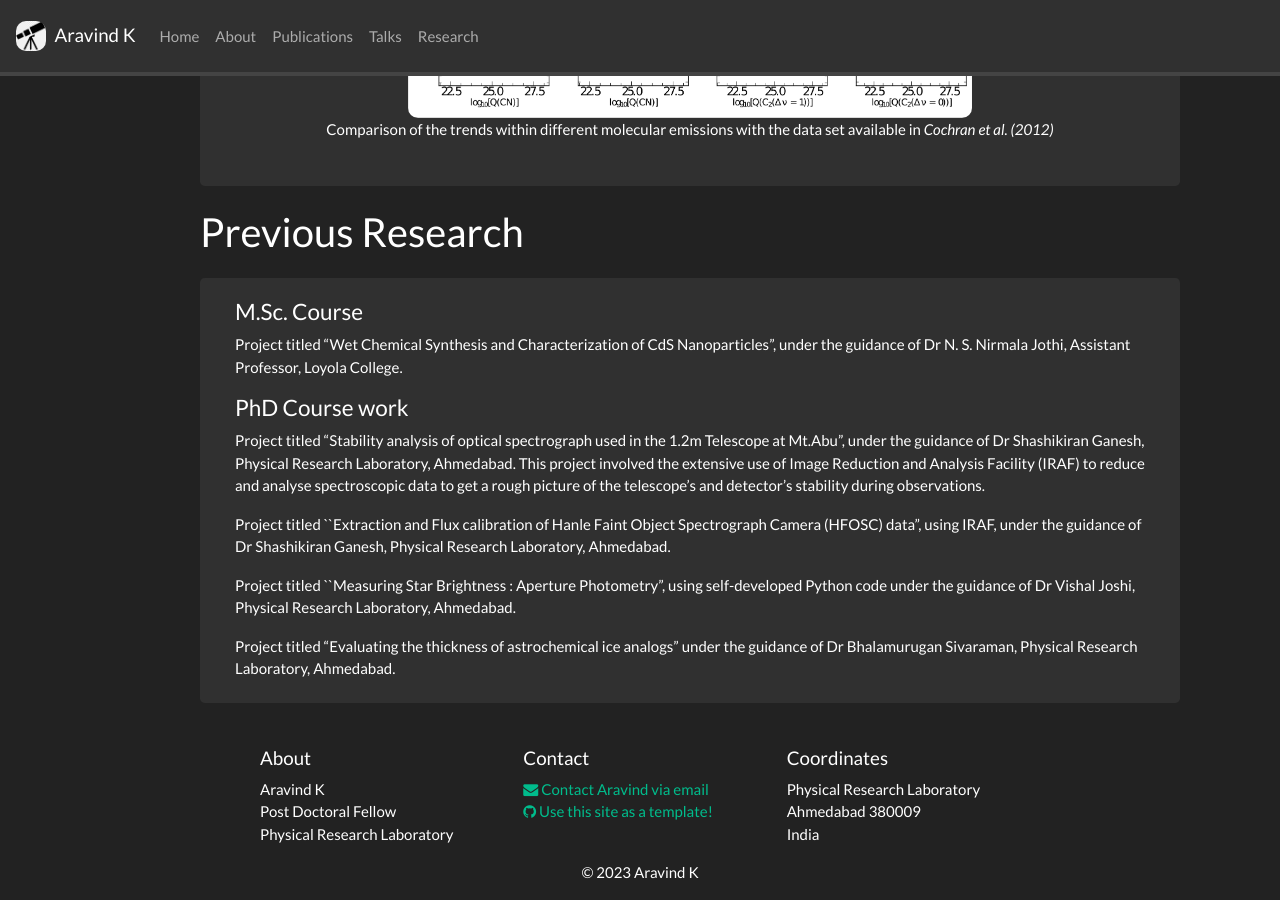
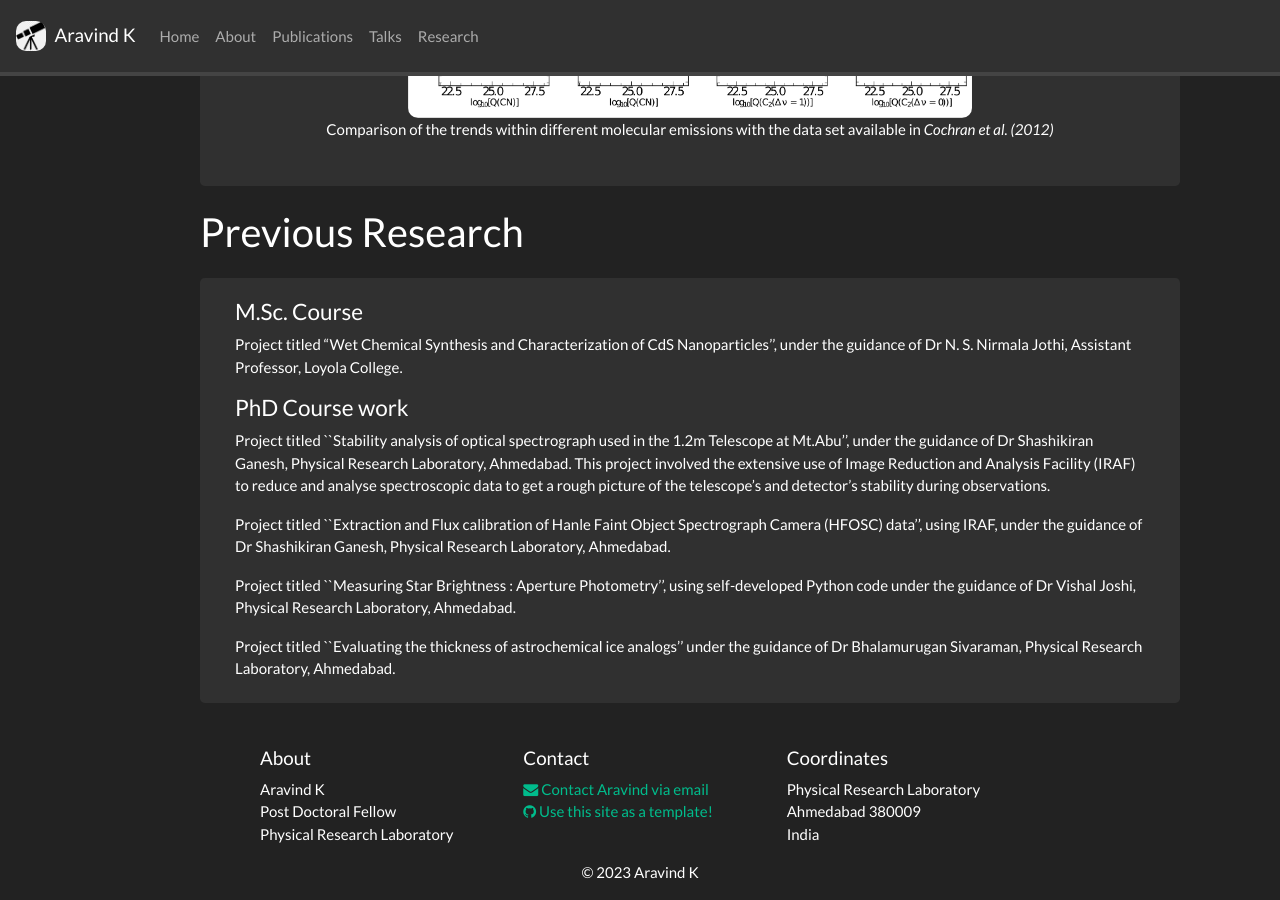
Before and after one commit to DrAravind1192/DrAravind1192.github.io, a Jekyll site: the page built from _pages/research.md, in a window 1280 px wide and 900 px high, scrolled down 1005 px. Built offline with Jekyll 4.4.1, drawn with Linux system fonts in a browser that asks for light colours; nearby versions of some CDN libraries; a style sheet for code colours, icons or effects is not loaded.

```diff
--- a/_pages/research.md
+++ b/_pages/research.md
@@ -69,15 +69,15 @@ Comparison of the trends within different molecular emissions with the data set
 <div class="jumbotron">
 <div class="col-md-12 col-sm-12">
 <h4>M.Sc. Course</h4>
-Project titled “Wet Chemical Synthesis and Characterization of CdS Nanoparticles", under the guidance of Dr N. S. Nirmala Jothi, Assistant Professor, Loyola College.
+Project titled “Wet Chemical Synthesis and Characterization of CdS Nanoparticles'', under the guidance of Dr N. S. Nirmala Jothi, Assistant Professor, Loyola College.
 
 <h4>PhD Course work</h4>
-Project titled  "Stability analysis of optical spectrograph used in the 1.2m Telescope at Mt.Abu", under the guidance of Dr Shashikiran Ganesh, Physical Research Laboratory, Ahmedabad. This project involved the extensive use of Image Reduction and Analysis Facility (IRAF) to reduce and analyse spectroscopic data to get a rough picture of the telescope's and detector's stability during observations.
+Project titled  ``Stability analysis of optical spectrograph used in the 1.2m Telescope at Mt.Abu'', under the guidance of Dr Shashikiran Ganesh, Physical Research Laboratory, Ahmedabad. This project involved the extensive use of Image Reduction and Analysis Facility (IRAF) to reduce and analyse spectroscopic data to get a rough picture of the telescope's and detector's stability during observations.
 
-Project titled ``Extraction and Flux calibration of Hanle Faint Object Spectrograph Camera (HFOSC) data", using IRAF, under the guidance of Dr Shashikiran Ganesh, Physical Research Laboratory, Ahmedabad.
+Project titled ``Extraction and Flux calibration of Hanle Faint Object Spectrograph Camera (HFOSC) data'', using IRAF, under the guidance of Dr Shashikiran Ganesh, Physical Research Laboratory, Ahmedabad.
 
-Project titled ``Measuring Star Brightness : Aperture Photometry", using self-developed Python code under the guidance of Dr Vishal Joshi, Physical Research Laboratory, Ahmedabad.
+Project titled ``Measuring Star Brightness : Aperture Photometry'', using self-developed Python code under the guidance of Dr Vishal Joshi, Physical Research Laboratory, Ahmedabad.
 
-Project titled "Evaluating the thickness of astrochemical ice analogs" under the guidance of Dr Bhalamurugan Sivaraman, Physical Research Laboratory, Ahmedabad.
+Project titled ``Evaluating the thickness of astrochemical ice analogs'' under the guidance of Dr Bhalamurugan Sivaraman, Physical Research Laboratory, Ahmedabad.
 </div>
 </div>
```
